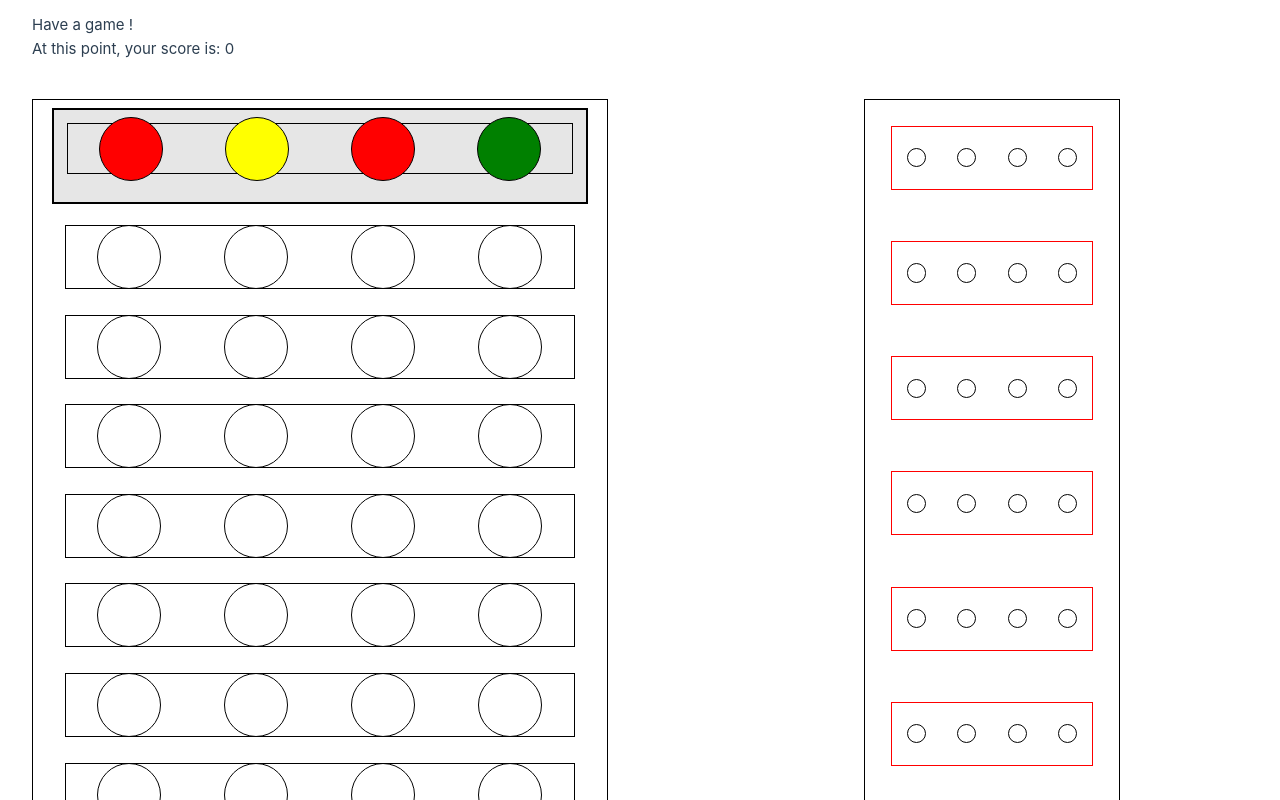
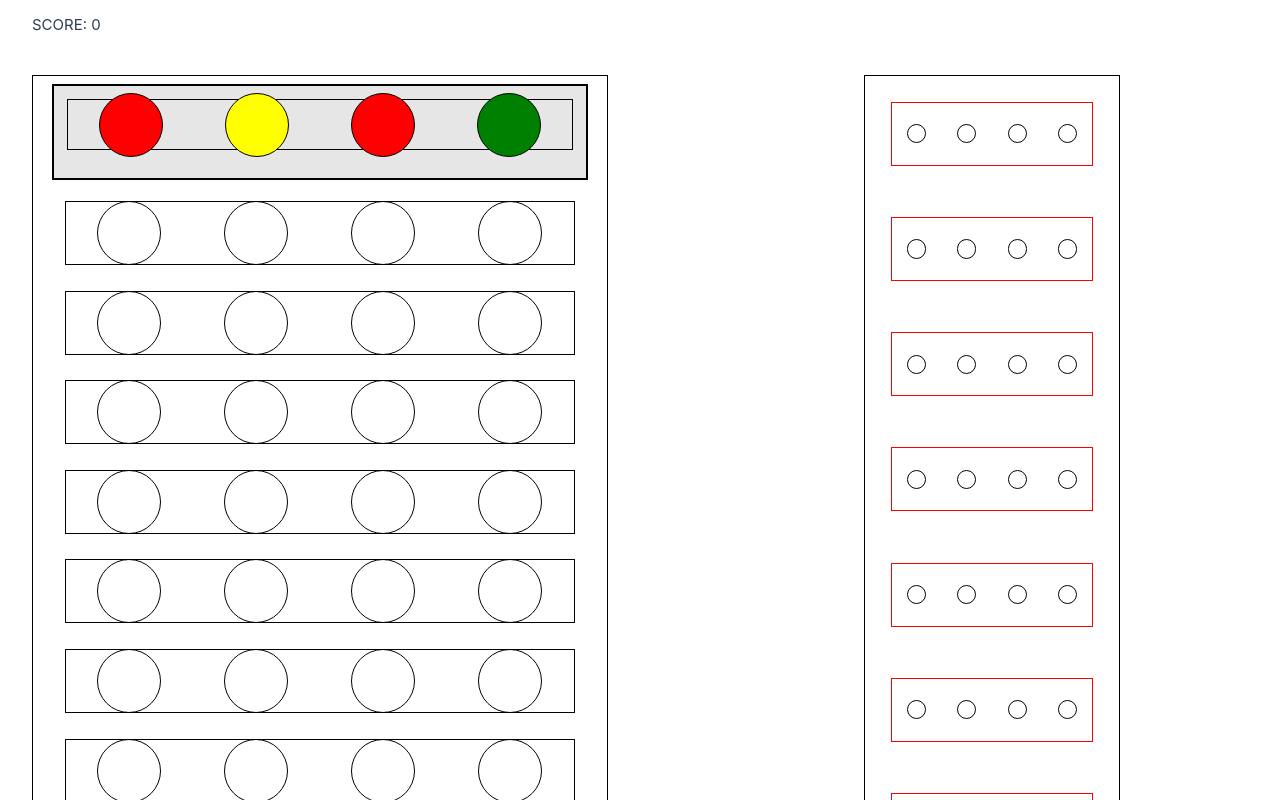
Before and after one commit to Flothar78/mastermind, a Vue app: page / in a window 1280 px wide. Shown: the top 800 px of the page. Built offline with nearby package versions, Linux system fonts and the light colour scheme; the HTML template or start-up script is replaced by a standard one.

Commit message:
Score increment OK and out of reset store button

```diff
--- a/ColorStore.ts
+++ b/ColorStore.ts
@@ -40,7 +40,7 @@ export const useColorStore = defineStore("ColorStore", {
         [],
       ]),
       playRowId: ref(0),
-      winLoseMessage: ref("Have a game !"),
+      winLoseMessage: ref(""),
     };
   },
   actions: {
@@ -90,7 +90,7 @@ export const useColorStore = defineStore("ColorStore", {
           ? this.checkColorsPlaces(chosenRow)
           : (chosenPeons.length = 0);
       } else {
-        console.log("if marche pas ici");
+        console.log("if marche pas ici", );
       }
     },
     checkColorsPlaces(chosenRow: number) {
@@ -120,7 +120,7 @@ export const useColorStore = defineStore("ColorStore", {
           .filter((x) => x === "black").length == this.numberOfPeons
       ) {
         this.playRowId = 10000;
-        this.winLoseMessage = "You win !";
+        this.winLoseMessage = "You earned one more point !";
       }
     },
   },
--- a/src/stores/ColorStore.js
+++ b/src/stores/ColorStore.js
@@ -39,7 +39,7 @@ export const useColorStore = defineStore("ColorStore", {
                 [],
             ]),
             playRowId: ref(0),
-            winLoseMessage: ref("Have a game !"),
+            winLoseMessage: ref(""),
         };
     },
     actions: {
@@ -108,7 +108,7 @@ export const useColorStore = defineStore("ColorStore", {
                 .slice(-4)
                 .filter((x) => x === "black").length == this.numberOfPeons) {
                 this.playRowId = 10000;
-                this.winLoseMessage = "You win !";
+                this.winLoseMessage = "You earned one more point !";
             }
         },
     },
--- a/src/views/ScoreView.vue
+++ b/src/views/ScoreView.vue
@@ -7,9 +7,10 @@ const color_store = useColorStore();
 const score_store = useScoreStore();
 const { rows, playRowId } = storeToRefs(color_store);
 let { score } = storeToRefs(score_store);
-
+watch(playRowId, (newPlayRowId) => {
+  newPlayRowId == 10000 ? score_store.increment() : "";
+});
 const clickReplay = () => {
-  score_store.increment();
   color_store.$reset();
 };
 </script>
@@ -17,13 +18,15 @@ const clickReplay = () => {
 <template>
   <div class="score-container">
     <div>
-      <div>{{ color_store.winLoseMessage }}</div>
-    </div>
-    <div class="score-replay-container">
-      At this point, your score is: {{ score }}
-      <div>
+      <div class="score-replay-container">
+        SCORE: {{ score }}
+        <div>
+          <br />
+          <div>{{ color_store.winLoseMessage }}</div>
+        </div>
+
         <button
-          v-if="color_store.winLoseMessage !== 'Have a game !'"
+          v-if="color_store.winLoseMessage !== ''"
           type="button"
           @click="clickReplay"
         >
@@ -44,8 +47,8 @@ const clickReplay = () => {
   display: flex;
 }
 button {
-  min-height: 3vw;
-  min-width: 10vw;
+  height: 3vw;
+  width: 14vw;
   margin-left: 3vw;
 }
 </style>
```
Also changed, not shown: 1 other file (tests, documents, lock files or other folders).
